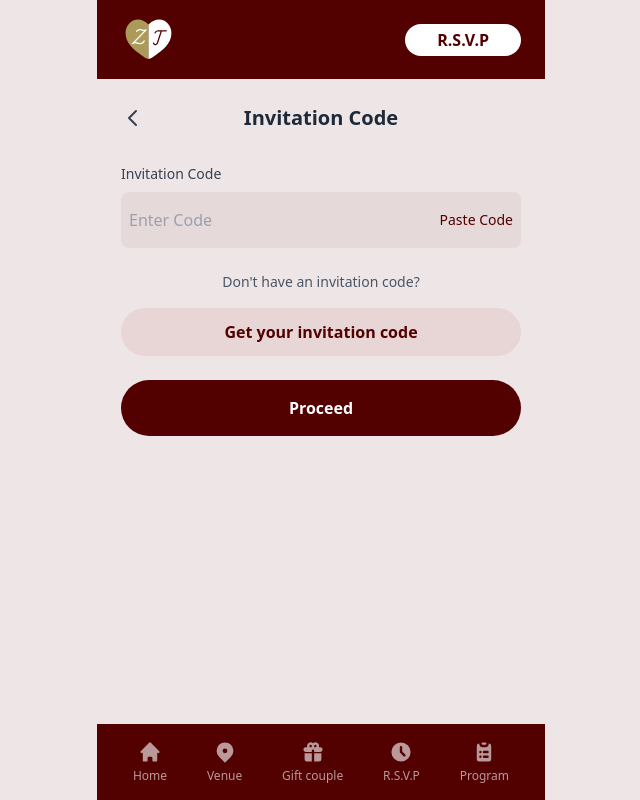
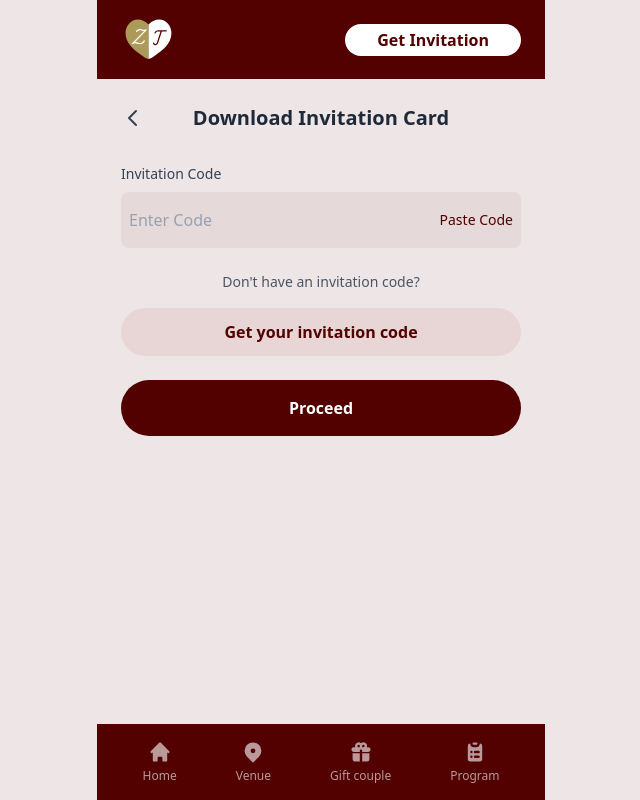
Before and after one commit to Trynax/wedding, a website built with Vite: page invitation-code.html in a window 1280 px wide. Shown: the whole page, without its empty margins (319-959 px from the left). Built offline with nearby package versions, Linux system fonts and the light colour scheme; a web font is replaced by a local one.

Commit message:
changes on the nav

```diff
--- a/gift.html
+++ b/gift.html
@@ -17,7 +17,7 @@
 
         <div class="flex items-center gap-3">
           <a href="/rsvp.html" class="bg-white text-maroon px-8 py-1 rounded-full font-semibold">
-            R.S.V.P
+            Get Invitation
           </a>
         </div>
       </header>
@@ -143,13 +143,6 @@
           <span class="text-xs">Gift couple</span>
         </a>
 
-        <a href="/rsvp.html" class="flex flex-col items-center gap-1 hover:opacity-80 text-white/60 nav-link">
-          <svg class="w-6 h-6" fill="currentColor" viewBox="0 0 20 20">
-            <path fill-rule="evenodd" d="M10 18a8 8 0 100-16 8 8 0 000 16zm1-12a1 1 0 10-2 0v4a1 1 0 00.293.707l2.828 2.829a1 1 0 101.415-1.415L11 9.586V6z" clip-rule="evenodd"></path>
-          </svg>
-          <span class="text-xs">R.S.V.P</span>
-        </a>
-
         <a href="/order-of-events.html" class="flex flex-col items-center gap-1 hover:opacity-80 text-white/60 nav-link">
           <svg class="w-6 h-6" fill="currentColor" viewBox="0 0 20 20">
             <path d="M9 2a1 1 0 000 2h2a1 1 0 100-2H9z"></path>
--- a/index.html
+++ b/index.html
@@ -29,7 +29,7 @@
 
       <div class="flex items-center gap-3">
       <a href="/rsvp.html" class="bg-white text-maroon px-8 py-1 rounded-full font-semibold">
-        R.S.V.P
+        Get Invitation
       </a>
       </div>
     </header>
@@ -85,7 +85,7 @@
         <p class="text-gray-700 text-xs">Quran (78:8)</p>
          <a href="/rsvp.html" class="relative z-20 mx-auto bg-maroon text-white py-2 px-16 rounded-full font-semibold flex items-center justify-center gap-2 cursor-pointer">
           <img src="img/ticket.svg" alt="">
-          <span>R.S.V.P</span>
+          <span>Get Invitation</span>
       </a>
       </section>
 
@@ -144,13 +144,6 @@
             <span class="text-xs">Gift couple</span>
           </a>
 
-          <a href="/rsvp.html" class="flex flex-col items-center gap-1 hover:opacity-80 text-white/60 nav-link">
-            <svg class="w-6 h-6" fill="currentColor" viewBox="0 0 20 20">
-              <path fill-rule="evenodd" d="M10 18a8 8 0 100-16 8 8 0 000 16zm1-12a1 1 0 10-2 0v4a1 1 0 00.293.707l2.828 2.829a1 1 0 101.415-1.415L11 9.586V6z" clip-rule="evenodd"></path>
-            </svg>
-            <span class="text-xs">R.S.V.P</span>
-          </a>
-
           <a href="/order-of-events.html" class="flex flex-col items-center gap-1 hover:opacity-80 text-white/60 nav-link">
             <svg class="w-6 h-6" fill="currentColor" viewBox="0 0 20 20">
               <path d="M9 2a1 1 0 000 2h2a1 1 0 100-2H9z"></path>
--- a/invitation-code.html
+++ b/invitation-code.html
@@ -19,7 +19,7 @@
 
       <div class="flex items-center gap-3">
         <a href="/rsvp.html" class="bg-white text-maroon px-8 py-1 rounded-full font-semibold">
-          R.S.V.P
+          Get Invitation
         </a>
       </div>
     </header>
@@ -33,7 +33,7 @@
             <path stroke-linecap="round" stroke-linejoin="round" stroke-width="2" d="M15 19l-7-7 7-7"></path>
           </svg>
         </button>
-        <h1 class="text-gray-800 text-xl font-semibold flex-1 text-center">Invitation Code</h1>
+        <h1 class="text-gray-800 text-xl font-semibold flex-1 text-center">Download Invitation Card</h1>
         <div class="w-6"></div>
       </div>
 
@@ -203,12 +203,6 @@
         <span class="text-xs">Gift couple</span>
       </a>
 
-      <a href="/rsvp.html" class="flex flex-col items-center gap-1 hover:opacity-80 text-white/60 nav-link">
-        <svg class="w-6 h-6" fill="currentColor" viewBox="0 0 20 20">
-          <path fill-rule="evenodd" d="M10 18a8 8 0 100-16 8 8 0 000 16zm1-12a1 1 0 10-2 0v4a1 1 0 00.293.707l2.828 2.829a1 1 0 101.415-1.415L11 9.586V6z" clip-rule="evenodd"></path>
-        </svg>
-        <span class="text-xs">R.S.V.P</span>
-      </a>
 
       <a href="/order-of-events.html" class="flex flex-col items-center gap-1 hover:opacity-80 text-white/60 nav-link">
         <svg class="w-6 h-6" fill="currentColor" viewBox="0 0 20 20">
--- a/order-of-events.html
+++ b/order-of-events.html
@@ -15,7 +15,7 @@
 
       <div class="flex items-center gap-3">
       <a href="/rsvp.html" class="bg-white text-maroon px-8 py-1 rounded-full font-semibold">
-        R.S.V.P
+        Get Invitation
       </a>
       <!-- <button id="menuToggle" class="text-white">
         <svg class="w-6 h-6" fill="none" stroke="currentColor" viewBox="0 0 24 24">
@@ -208,12 +208,6 @@
             <span class="text-xs">Gift couple</span>
           </a>
 
-          <a href="/rsvp.html" class="flex flex-col items-center gap-1 hover:opacity-80 text-white/60 nav-link">
-            <svg class="w-6 h-6" fill="currentColor" viewBox="0 0 20 20">
-              <path fill-rule="evenodd" d="M10 18a8 8 0 100-16 8 8 0 000 16zm1-12a1 1 0 10-2 0v4a1 1 0 00.293.707l2.828 2.829a1 1 0 101.415-1.415L11 9.586V6z" clip-rule="evenodd"></path>
-            </svg>
-            <span class="text-xs">R.S.V.P</span>
-          </a>
 
           <a href="/order-of-events.html" class="flex flex-col items-center gap-1 hover:opacity-80 text-white nav-link active">
             <svg class="w-6 h-6" fill="currentColor" viewBox="0 0 20 20">
--- a/rsvp.html
+++ b/rsvp.html
@@ -19,7 +19,7 @@
 
       <div class="flex items-center gap-3">
         <a href="/rsvp.html" class="bg-white text-maroon px-8 py-1 rounded-full font-semibold">
-        R.S.V.P
+        Get Invitation
         </a>
         <!-- <button id="menuToggle" class="text-white">
           <svg class="w-6 h-6" fill="none" stroke="currentColor" viewBox="0 0 24 24">
@@ -53,7 +53,7 @@
 
 
     <main id="formSection" class="pt-28 pb-12">
-      <h1 class="text-maroon text-4xl font-bold text-center mb-8 font-sans">R.S.V.P</h1>
+      <h1 class="text-maroon text-4xl font-semibold text-center mb-8 font-sans">Get Invitation</h1>
 
       <form id="ticketForm" class="space-y-4">
 
@@ -329,13 +329,6 @@
             <span class="text-xs">Gift couple</span>
           </a>
 
-          <a href="/rsvp.html" class="flex flex-col items-center gap-1 hover:opacity-80 text-white nav-link active">
-            <svg class="w-6 h-6" fill="currentColor" viewBox="0 0 20 20">
-              <path fill-rule="evenodd" d="M10 18a8 8 0 100-16 8 8 0 000 16zm1-12a1 1 0 10-2 0v4a1 1 0 00.293.707l2.828 2.829a1 1 0 101.415-1.415L11 9.586V6z" clip-rule="evenodd"></path>
-            </svg>
-            <span class="text-xs">R.S.V.P</span>
-          </a>
-
           <a href="/order-of-events.html" class="flex flex-col items-center gap-1 hover:opacity-80 text-white/60 nav-link">
             <svg class="w-6 h-6" fill="currentColor" viewBox="0 0 20 20">
               <path d="M9 2a1 1 0 000 2h2a1 1 0 100-2H9z"></path>
--- a/venue.html
+++ b/venue.html
@@ -17,7 +17,7 @@
 
         <div class="flex items-center gap-3">
           <a href="/rsvp.html" class="bg-white text-maroon px-8 py-1 rounded-full font-semibold">
-            R.S.V.P
+            Get Invitation
           </a>
           <!-- <button id="menuToggle" class="text-white">
             <svg class="w-6 h-6" fill="none" stroke="currentColor" viewBox="0 0 24 24">
@@ -209,13 +209,6 @@
           <span class="text-xs">Gift couple</span>
         </a>
 
-        <a href="/rsvp.html" class="flex flex-col items-center gap-1 hover:opacity-80 text-white/60 nav-link">
-          <svg class="w-6 h-6" fill="currentColor" viewBox="0 0 20 20">
-            <path fill-rule="evenodd" d="M10 18a8 8 0 100-16 8 8 0 000 16zm1-12a1 1 0 10-2 0v4a1 1 0 00.293.707l2.828 2.829a1 1 0 101.415-1.415L11 9.586V6z" clip-rule="evenodd"></path>
-          </svg>
-          <span class="text-xs">R.S.V.P</span>
-        </a>
-
         <a href="/order-of-events.html" class="flex flex-col items-center gap-1 hover:opacity-80 text-white/60 nav-link">
           <svg class="w-6 h-6" fill="currentColor" viewBox="0 0 20 20">
             <path d="M9 2a1 1 0 000 2h2a1 1 0 100-2H9z"></path>
```
